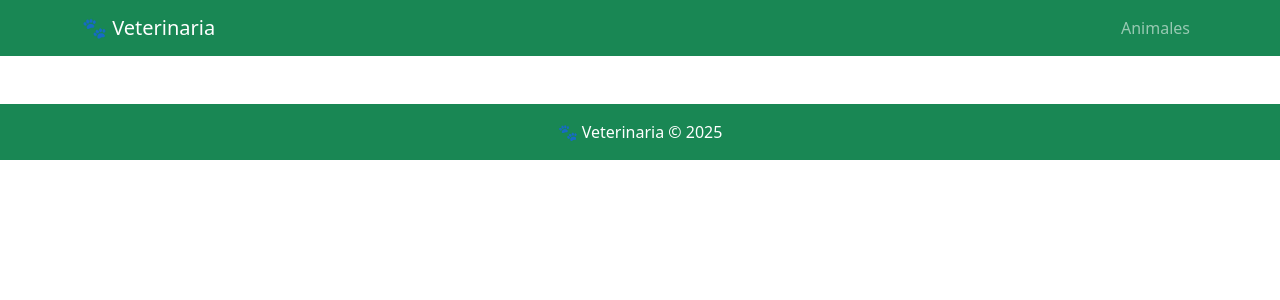
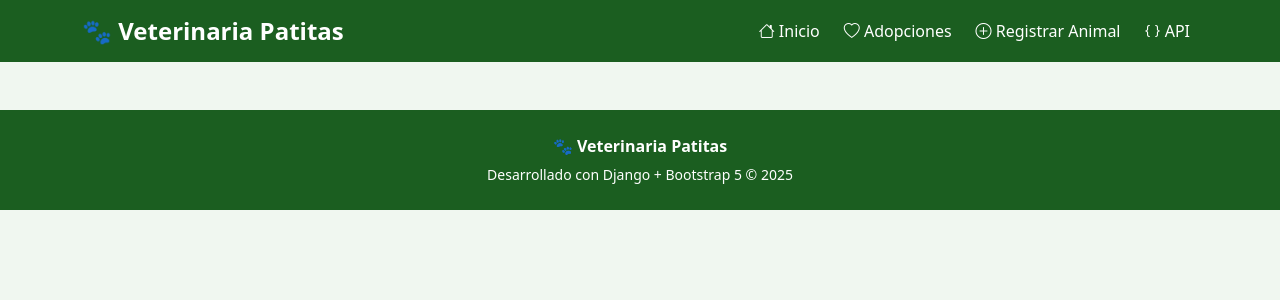
Before and after one commit to DianaLdc/daw-proyecto-final, a Django app: template adopciones/templates/adopciones/base.html in a window 1280 px wide. Shown: the top 300 px of the page. Run offline with Django 5.2, Linux system fonts and the light colour scheme; the template is opened without the code that fills it, so the values that code supplies are empty.

Commit message:
feat: mejora base.html con navbar, footer e iconos Bootstrap

```diff
--- a/adopciones/templates/adopciones/base.html
+++ b/adopciones/templates/adopciones/base.html
@@ -3,31 +3,75 @@
 <head>
     <meta charset="UTF-8">
     <meta name="viewport" content="width=device-width, initial-scale=1.0">
-    <title>{% block title %}Veterinaria{% endblock %}</title>
+    <title>{% block title %}Veterinaria Patitas{% endblock %}</title>
     <link href="https://cdn.jsdelivr.net/npm/bootstrap@5.3.0/dist/css/bootstrap.min.css" rel="stylesheet">
+    <link href="https://cdn.jsdelivr.net/npm/bootstrap-icons@1.10.5/font/bootstrap-icons.css" rel="stylesheet">
+    <style>
+        body { background-color: #f0f7f0; }
+        .navbar { background-color: #1b5e20 !important; }
+        .navbar-brand, .nav-link { color: white !important; }
+        .nav-link:hover { color: #a5d6a7 !important; }
+        .btn-success { background-color: #2e7d32; border-color: #2e7d32; }
+        .btn-success:hover { background-color: #1b5e20; }
+        footer { background-color: #1b5e20; color: white; }
+        .card { border: none; box-shadow: 0 2px 8px rgba(0,0,0,0.1); border-radius: 12px; }
+        .card:hover { transform: translateY(-3px); transition: 0.2s; }
+    </style>
 </head>
 <body>
 
-<nav class="navbar navbar-expand-lg navbar-dark bg-success">
+<nav class="navbar navbar-expand-lg">
     <div class="container">
-        <a class="navbar-brand" href="{% url 'adopciones:animal_list' %}">🐾 Veterinaria</a>
-        <div class="collapse navbar-collapse">
-            <ul class="navbar-nav ms-auto">
+        <a class="navbar-brand fw-bold fs-4" href="{% url 'adopciones:animal_list' %}">
+            🐾 Veterinaria Patitas
+        </a>
+        <button class="navbar-toggler bg-light" type="button" data-bs-toggle="collapse" data-bs-target="#navMenu">
+            <span class="navbar-toggler-icon"></span>
+        </button>
+        <div class="collapse navbar-collapse" id="navMenu">
+            <ul class="navbar-nav ms-auto gap-2">
                 <li class="nav-item">
-                    <a class="nav-link" href="{% url 'adopciones:animal_list' %}">Animales</a>
+                    <a class="nav-link" href="{% url 'adopciones:animal_list' %}">
+                        <i class="bi bi-house"></i> Inicio
+                    </a>
+                </li>
+                <li class="nav-item">
+                    <a class="nav-link" href="{% url 'adopciones:animal_list' %}">
+                        <i class="bi bi-heart"></i> Adopciones
+                    </a>
+                </li>
+                <li class="nav-item">
+                    <a class="nav-link" href="{% url 'adopciones:animal_create' %}">
+                        <i class="bi bi-plus-circle"></i> Registrar Animal
+                    </a>
+                </li>
+                <li class="nav-item">
+                    <a class="nav-link" href="{% url 'adopciones:animal_api' %}">
+                        <i class="bi bi-braces"></i> API
+                    </a>
                 </li>
             </ul>
         </div>
     </div>
 </nav>
 
-<div class="container mt-4">
-    {% block content %}
-    {% endblock %}
-</div>
+<main class="container my-4">
+    {% if messages %}
+        {% for message in messages %}
+            <div class="alert alert-{{ message.tags }} alert-dismissible fade show rounded-3">
+                {{ message }}
+                <button type="button" class="btn-close" data-bs-dismiss="alert"></button>
+            </div>
+        {% endfor %}
+    {% endif %}
+    {% block content %}{% endblock %}
+</main>
 
-<footer class="bg-success text-white text-center py-3 mt-5">
-    <p class="mb-0">🐾 Veterinaria &copy; 2025</p>
+<footer class="py-4 mt-5">
+    <div class="container text-center">
+        <p class="mb-1 fw-bold">🐾 Veterinaria Patitas</p>
+        <small>Desarrollado con Django + Bootstrap 5 &copy; 2025</small>
+    </div>
 </footer>
 
 <script src="https://cdn.jsdelivr.net/npm/bootstrap@5.3.0/dist/js/bootstrap.bundle.min.js"></script>
```
